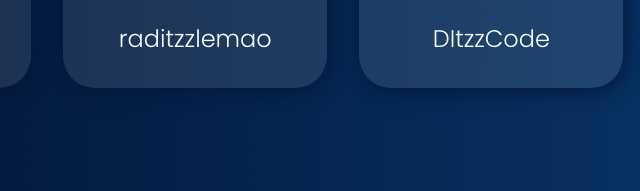
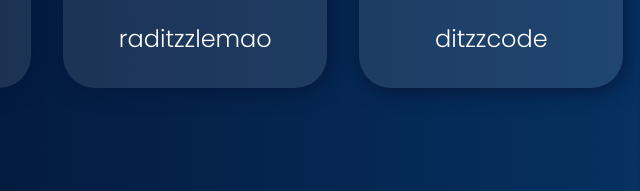
Before and after one commit to DItzzCode/DItzzCode.github.io, a website: page index.html in a window 1280 px wide. Shown: the part 3630-3821 px from the top of the page, 640-1280 px from the left. Drawn offline with Linux system fonts and the light colour scheme.

Commit message:
mengubah github

```diff
--- a/index.html
+++ b/index.html
@@ -108,7 +108,7 @@
     <div class="contact-content">
       <h1>Github</h1>
       <i class="fa-brands fa-github"></i>
-      <a href="https://github.com/DItzzCode">DItzzCode</a>
+      <a href="https://github.com/DItzzCode">ditzzcode</a>
     </div>
   </div>
 </div>
```
